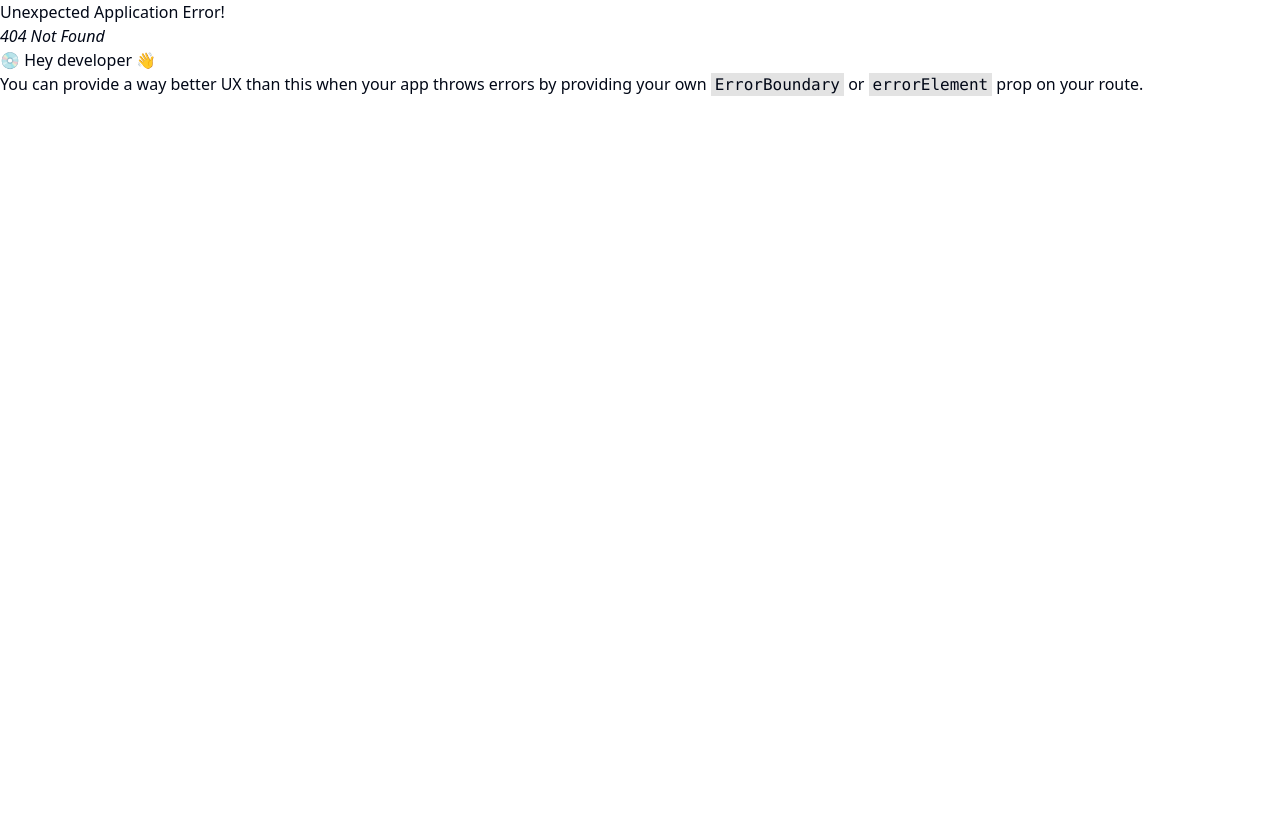
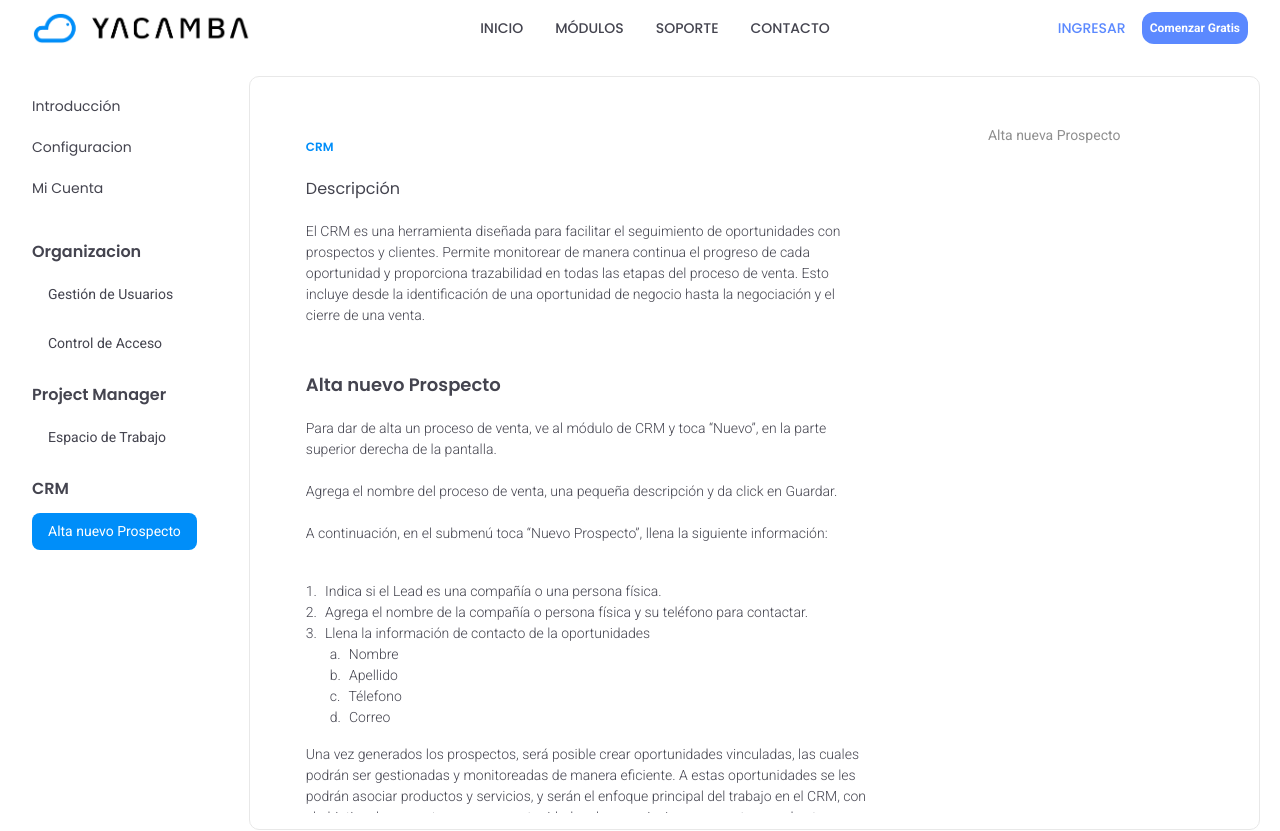
Before and after one commit to Pixells-io/Pixells-Web, a React (Vite) app: page /ayuda/crm in a window 1280 px wide. Before the commit this address had no page. Shown: the top 831 px of the page. Before the commit the page ends 800 px from the top, so only its background shows below. Built offline with nearby package versions, Linux system fonts and the light colour scheme.

Commit message:
Updated PAGES

```diff
--- a/src/App.jsx
+++ b/src/App.jsx
@@ -107,6 +107,17 @@ const router = createBrowserRouter([
               };
             },
           },
+          {
+            path: "/ayuda/crm",
+            lazy: async () => {
+              const { default: Component } = await import(
+                "./pages/Knowledge/Sections/CRM/CrmGeneral"
+              );
+              return {
+                Component,
+              };
+            },
+          },
         ]
 
       }
--- a/src/pages/Knowledge/Knowledge.jsx
+++ b/src/pages/Knowledge/Knowledge.jsx
@@ -1,18 +1,16 @@
-import React, { useState } from "react";
+import React from "react";
 import { Outlet, useLocation, Link } from "react-router-dom";
 import Footer from "@/layouts/Footer";
 import { arrayData } from "./arrayData";
 
 function HomePage() {
   const location = useLocation();
-  const [selectedModule, setSelectedModule] = useState(null);
-  const [selectedAction, setSelectedAction] = useState(null);
 
   return (
     <div className="flex flex-col min-h-screen">
       <div className="flex flex-1">
         {/* SideBar */}
-        <div className="w-[283px] shrink-0 bg-transparent px-8">
+        <div className="max-w-[283px] shrink-0 bg-transparent px-8">
           <div className="mt-10">
             <div className="flex flex-col space-y-5 pb-10 ">
               <span className="font-poppins font-normal text-grisHeading text-[14px]">
@@ -51,7 +49,7 @@ function HomePage() {
         </div>
 
         {/* Main */}
-        <div className="flex-1 overflow-auto p-4">
+        <div className="flex-1 p-5">
           <Outlet />
         </div>
       </div>
--- /dev/null
+++ b/src/pages/Knowledge/Sections/CRM/CrmGeneral.jsx
@@ -0,0 +1,115 @@
+import React, { useRef, useState } from "react";
+
+function CrmGeneral() {
+  const article1Ref = useRef(null);
+
+  const [activeButton, setActiveButton] = useState(null);
+
+  const scrollToArticle = (articleRef, buttonIndex) => {
+    articleRef.current?.scrollIntoView({ behavior: "smooth" });
+    setActiveButton(buttonIndex);
+  };
+
+  return (
+    <div className="w-full grid grid-cols-12 gap-12 rounded-[10px] bg-white border border-[#E8E8E8] px-8 py-4">
+      <div className="w-full max-h-[90vh] overflow-auto col-span-8 px-6 py-10">
+        {/*Title */}
+        <span className="font-poppins font-semibold text-[12px] text-[#008EF9]">
+          CRM
+        </span>
+        <h2 className="pt-5 font-poppins text-[16px] text-grisHeading">
+          Descripción
+        </h2>
+
+        {/*ARTICLE 1 */}
+        <div>
+          <article className="pt-5 font-roboto font-light text-[14px] text-grisHeading">
+            <p>
+              El CRM es una herramienta diseñada para facilitar el seguimiento
+              de oportunidades con prospectos y clientes. Permite monitorear de
+              manera continua el progreso de cada oportunidad y proporciona
+              trazabilidad en todas las etapas del proceso de venta. Esto
+              incluye desde la identificación de una oportunidad de negocio
+              hasta la negociación y el cierre de una venta.
+            </p>
+            <br />
+          </article>
+        </div>
+        {/*ARTICLE 2 */}
+        <div ref={article1Ref} className="mt-6">
+          <span className="font-poppins font-semibold text-[18px] text-grisHeading">
+            Alta nuevo Prospecto
+          </span>
+          <article className="pt-5 font-roboto font-light text-[14px] text-grisHeading">
+            <p>
+              Para dar de alta un proceso de venta, ve al módulo de CRM y toca
+              “Nuevo”, en la parte superior derecha de la pantalla.
+            </p>
+            <br />
+
+            <p>
+              Agrega el nombre del proceso de venta, una pequeña descripción y
+              da click en Guardar.
+            </p>
+            <br />
+            <p>
+              A continuación, en el submenú toca “Nuevo Prospecto”, llena la
+              siguiente información:
+            </p>
+            <br />
+
+            <ol className="mt-4 mb-4">
+              <li className="before:content-['1.'] before:mr-2">
+                Indica si el Lead es una compañía o una persona física.
+              </li>
+              <li className="before:content-['2.'] before:mr-2">
+                Agrega el nombre de la compañía o persona física y su teléfono
+                para contactar.
+              </li>
+              <li className="before:content-['3.'] before:mr-2">
+                Llena la información de contacto de la oportunidades
+                <ol className="pl-6">
+                  <li className="before:content-['a.'] before:mr-2">Nombre</li>
+                  <li className="before:content-['b.'] before:mr-2">
+                    Apellido
+                  </li>
+                  <li className="before:content-['c.'] before:mr-2">
+                    Télefono
+                  </li>
+                  <li className="before:content-['d.'] before:mr-2">Correo</li>
+                </ol>
+              </li>
+            </ol>
+            <p>
+              Una vez generados los prospectos, será posible crear oportunidades
+              vinculadas, las cuales podrán ser gestionadas y monitoreadas de
+              manera eficiente. A estas oportunidades se les podrán asociar
+              productos y servicios, y serán el enfoque principal del trabajo en
+              el CRM, con el objetivo de concretar nuevas oportunidades de
+              negocio. Los prospectos pueden tener más de una oportunidad, no
+              existen limitaciones.
+            </p>
+            <br />
+          </article>
+        </div>
+      </div>
+      <section className="col-span-4 max-h-[60vh] overflow-auto px-8 py-6">
+        <div className="flex max-w-[155px] whitespace-nowrap flex-col space-y-5">
+          <button
+            onClick={() => scrollToArticle(article1Ref, 0)}
+            className={`px-3 py-2 font-roboto font-normal text-[14px]
+                ${
+                  activeButton === 0
+                    ? "border-l border-[#000000] text-grisHeading font-semibold"
+                    : "text-[#8F8F8F] hover:border-l hover:border-[#000000] hover:text-grisHeading hover:font-semibold"
+                }`}
+          >
+            {" "}
+            Alta nueva Prospecto
+          </button>
+        </div>
+      </section>
+    </div>
+  );
+}
+export default CrmGeneral;
--- /dev/null
+++ b/src/pages/Knowledge/Sections/CRM/CrmOportunity.jsx
@@ -0,0 +1,29 @@
+import React from "react";
+function CrmOpotunity() {
+  return (
+    <div className="w-full grid grid-cols-12 gap-12 rounded-[10px] bg-white border border-[#E8E8E8] px-8 py-4">
+      <div className="w-full max-h-[70vh] overflow-auto col-span-8 px-6 py-10">
+        {/*Title */}
+        <span className="font-poppins font-semibold text-[12px] text-[#008EF9]">
+          CRM
+        </span>
+        <h2 className="pt-5 font-poppins text-[16px] text-grisHeading">
+          Alta nueva Oportunidad
+        </h2>
+        {/*ARTICLE 1 */}
+        <div>
+          <article className="pt-5 font-roboto font-light text-[14px] text-grisHeading">
+            <p>
+              En el submenú toca “Nuevo Oportunidad”, llena la siguiente
+              información:
+            </p>
+            <br />
+
+          </article>
+        </div>
+      </div>
+    </div>
+  );
+}
+
+export default CrmOpotunity;
--- a/src/pages/Knowledge/Sections/ProjectManager/WorkSpace.jsx
+++ b/src/pages/Knowledge/Sections/ProjectManager/WorkSpace.jsx
@@ -22,7 +22,7 @@ function WorkSpace() {
 
   return (
     <div className="w-full grid grid-cols-12 gap-12 rounded-[10px] bg-white border border-[#E8E8E8] px-8 py-4">
-      <div className="w-full max-h-[80vh] overflow-auto col-span-8 px-6 py-10">
+      <div className="w-full max-h-[70vh] overflow-auto col-span-8 px-6 py-10">
         {/*Title */}
         <span className="font-poppins font-semibold text-[12px] text-[#008EF9]">
           PROJECT MANAGER
--- a/src/pages/Knowledge/arrayData.js
+++ b/src/pages/Knowledge/arrayData.js
@@ -21,4 +21,13 @@ export const arrayData = [
       },
     ],
   },
+  {
+    name: "CRM",
+    sub_modules: [
+      {
+        name: "Alta nuevo Prospecto",
+       url: "/ayuda/crm"
+      },
+    ],
+  },
 ];
```
